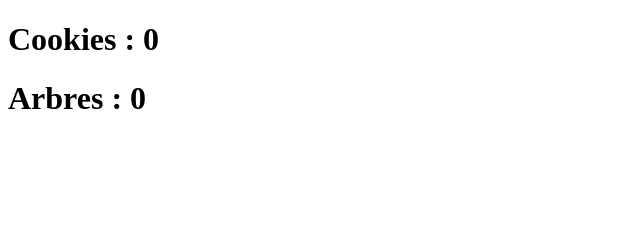
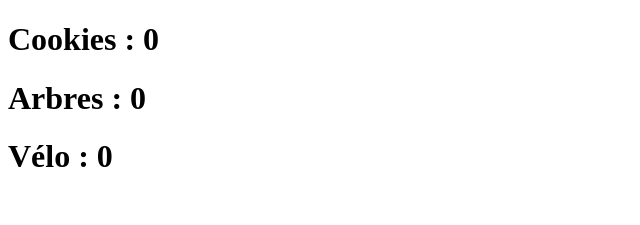
Before and after one commit to Bit-Lovers/N2I, a Nuxt app: page / in a window 1280 px wide. Shown: the top 225 px of the page, without its empty margins (0-640 px from the left). Built offline with nearby package versions, Linux system fonts and the light colour scheme.

Commit message:
boutons2
on peut mettre plusieurs stations de chaque type en ajoutant des id

```diff
--- a/components/Cookies.vue
+++ b/components/Cookies.vue
@@ -1,6 +1,7 @@
 <script setup lang="ts">
+let station1 = Upgrade("1", 0, 2)
+let station2 = Upgrade("2", 0, 5)
 let cookies = Cookies()
-let trees = Tree()
 </script>
 
 <template>
--- a/components/Trees.vue
+++ /dev/null
@@ -1,12 +0,0 @@
-<script setup lang="ts">
-let trees = Tree()
-let cookies = Cookies()
-</script>
-
-<template>
-    <div>
-        <div class="Button noselect" @click="if (cookies.amount >= trees.price) {addValue(trees, 1); addValue(cookies, -trees.price)}">
-            <h1>Arbres : {{ trees.amount }}</h1>
-        </div>
-    </div>
-</template>
--- /dev/null
+++ b/components/Upgrade.vue
@@ -0,0 +1,16 @@
+<script setup lang="ts">
+let station1 = Upgrade("1", 0, 2)
+let station2 = Upgrade("2", 0, 5)
+let cookies = Cookies()
+</script>
+
+<template>
+    <div>
+        <div class="Button noselect" @click="if (cookies.amount >= station1.price) {addValue(station1, 1); addValue(cookies, -station1.price)}">
+            <h1>Arbres : {{ station1.amount }}</h1>
+        </div>
+        <div class="Button noselect" @click="if (cookies.amount >= station2.price) {addValue(station2, 1); addValue(cookies, -station2.price)}">
+            <h1>Vélo : {{ station2.amount }}</h1>
+        </div>
+    </div>
+</template>
--- a/composables/states.ts
+++ b/composables/states.ts
@@ -1,8 +1,8 @@
 export type Object = {amount : number, price : number}
 
-export const Tree = () => {
-    let value = {amount : 0, price : 1}
-    return useState<Object>("tree", () => value)
+export const Upgrade = (id : String, initialAmount : number, value_price : number) => {
+    let object = {amount : initialAmount, price : value_price}
+    return useState<Object>(id, () => object)
 }
 
 export const Cookies = () => {
--- a/pages/index.vue
+++ b/pages/index.vue
@@ -1,5 +1,6 @@
 <script setup lang="ts">
-let trees = Tree()
+let station1 = Upgrade("1", 0, 2)
+let station2 = Upgrade("2", 0, 5)
 let cookies = Cookies()
 
 </script>
@@ -7,6 +8,6 @@ let cookies = Cookies()
 <template>
     <div>
         <Cookies/>
-        <Trees/>
+        <Upgrade/>
     </div>
 </template>
```
